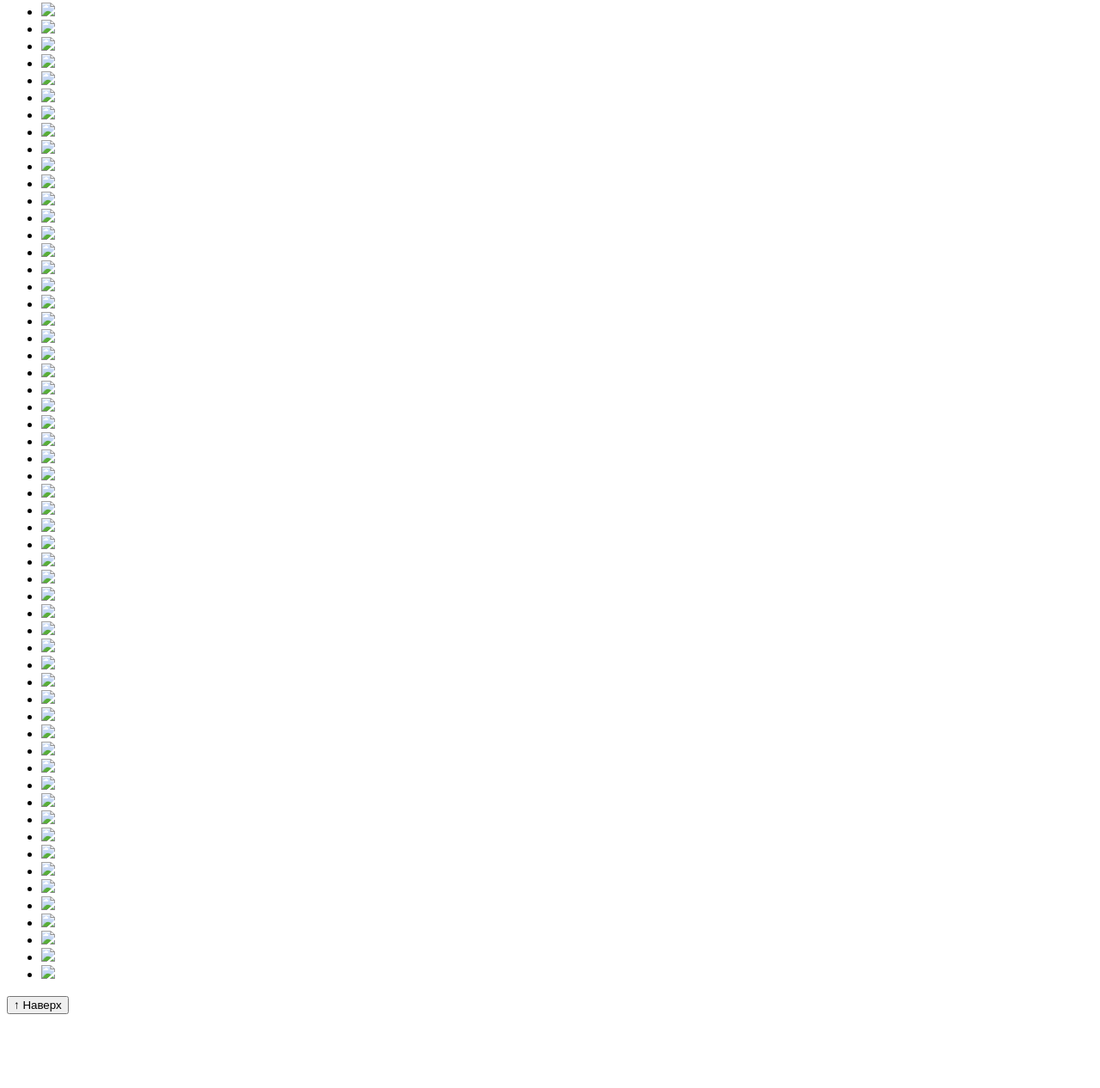
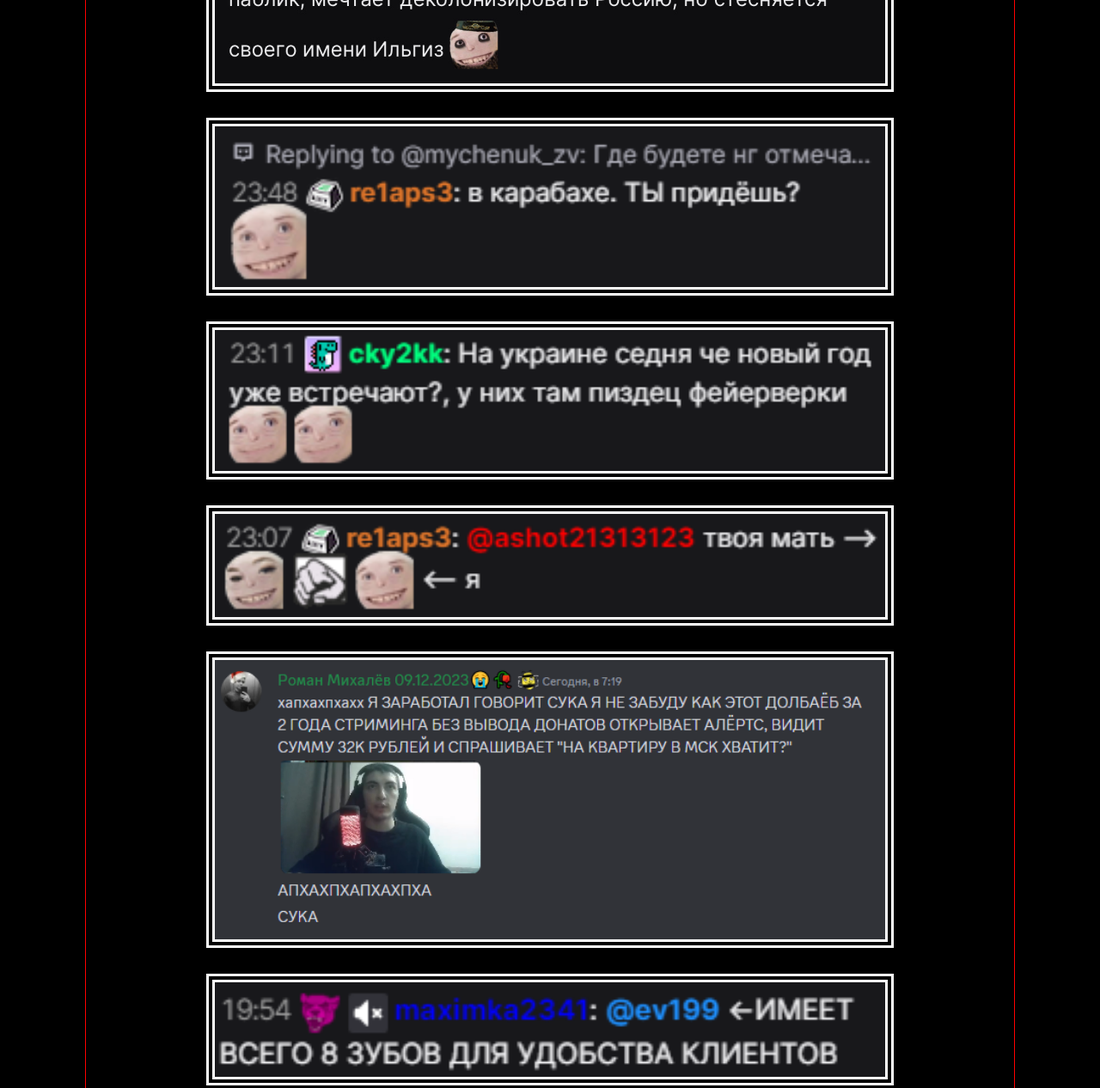
Before and after one commit to molodayamama/hetag-chat, a plain HTML site: page index.html in a window 1280 px wide. Shown: the part 1118-2384 px from the top of the page at 86% size. Before the commit the page ends 2306 px from the top, so only its background shows below. Drawn offline with Linux system fonts and the light colour scheme; the site is published under a folder, as on GitHub Pages, so addresses that start at the root find nothing.

Commit message:
Update index.html

```diff
--- a/index.html
+++ b/index.html
@@ -3,7 +3,7 @@
 
 <head>
     <meta utf="8">
-    <link href="/css/style.css" rel="stylesheet">
+    <link href="css/style.css" rel="stylesheet">
     <link
         href="https://fonts.googleapis.com/css2?family=Roboto:ital,wght@0,100;0,300;0,400;0,500;0,700;0,900;1,100;1,300;1,400;1,500;1,700;1,900&display=swap"
         rel="stylesheet">
@@ -21,63 +21,63 @@
             <li class="chat-img"><img src="img/1.png"></li>
             <li class="chat-img"><img src="img/2.png"></li>
             <li class="chat-img"><img src="img/3.png"></li>
-            <li class="chat-img"><img src="/img/4.png"></li>
-            <li class="chat-img"><img src="/img/5.png"></li>
-            <li class="chat-img"><img src="/img/6.png"></li>
-            <li class="chat-img"><img src="/img/7.png"></li>
-            <li class="chat-img"><img src="/img/8.png"></li>
-            <li class="chat-img"><img src="/img/9.png"></li>
-            <li class="chat-img"><img src="/img/10.png"></li>
-            <li class="chat-img"><img src="/img/11.png"></li>
-            <li class="chat-img"><img src="/img/12.png"></li>
-            <li class="chat-img"><img src="/img/13.png"></li>
-            <li class="chat-img"><img src="/img/14.png"></li>
-            <li class="chat-img"><img src="/img/15.png"></li>
-            <li class="chat-img"><img src="/img/16.png"></li>
-            <li class="chat-img"><img src="/img/17.png"></li>
-            <li class="chat-img"><img src="/img/18.png"></li>
-            <li class="chat-img"><img src="/img/19.png"></li>
-            <li class="chat-img"><img src="/img/20.png"></li>
-            <li class="chat-img"><img src="/img/21.png"></li>
-            <li class="chat-img"><img src="/img/22.png"></li>
-            <li class="chat-img"><img src="/img/23.png"></li>
-            <li class="chat-img"><img src="/img/24.png"></li>
-            <li class="chat-img"><img src="/img/25.png"></li>
-            <li class="chat-img"><img src="/img/26.png"></li>
-            <li class="chat-img"><img src="/img/27.png"></li>
-            <li class="chat-img"><img src="/img/28.png"></li>
-            <li class="chat-img"><img src="/img/29.png"></li>
-            <li class="chat-img"><img src="/img/30.png"></li>
-            <li class="chat-img"><img src="/img/31.png"></li>
-            <li class="chat-img"><img src="/img/32.png"></li>
-            <li class="chat-img"><img src="/img/33.png"></li>
-            <li class="chat-img"><img src="/img/34.png"></li>
-            <li class="chat-img"><img src="/img/35.png"></li>
-            <li class="chat-img"><img src="/img/36.png"></li>
-            <li class="chat-img"><img src="/img/37.png"></li>
-            <li class="chat-img"><img src="/img/38.png"></li>
-            <li class="chat-img"><img src="/img/39.png"></li>
-            <li class="chat-img"><img src="/img/40.png"></li>
-            <li class="chat-img"><img src="/img/41.png"></li>
-            <li class="chat-img"><img src="/img/42.png"></li>
-            <li class="chat-img"><img src="/img/43.png"></li>
-            <li class="chat-img"><img src="/img/44.png"></li>
-            <li class="chat-img"><img src="/img/45.png"></li>
-            <li class="chat-img"><img src="/img/46.png"></li>
-            <li class="chat-img"><img src="/img/47.png"></li>
-            <li class="chat-img"><img src="/img/48.png"></li>
-            <li class="chat-img"><img src="/img/49.png"></li>
-            <li class="chat-img"><img src="/img/50.png"></li>
-            <li class="chat-img"><img src="/img/51.png"></li>
-            <li class="chat-img"><img src="/img/52.png"></li>
-            <li class="chat-img"><img src="/img/53.png"></li>
-            <li class="chat-img"><img src="/img/54.png"></li>
-            <li class="chat-img"><img src="/img/55.png"></li>
-            <li class="chat-img"><img src="/img/56.png"></li>
-            <li class="chat-img"><img src="/img/57.png"></li>
-            <li class="chat-img"><img src="/img/58.png"></li>
-            <li class="chat-img"><img src="/img/59.png"></li>
-            <li class="chat-img"><img src="/img/60.png"></li>
+            <li class="chat-img"><img src="img/4.png"></li>
+            <li class="chat-img"><img src="img/5.png"></li>
+            <li class="chat-img"><img src="img/6.png"></li>
+            <li class="chat-img"><img src="img/7.png"></li>
+            <li class="chat-img"><img src="img/8.png"></li>
+            <li class="chat-img"><img src="img/9.png"></li>
+            <li class="chat-img"><img src="img/10.png"></li>
+            <li class="chat-img"><img src="img/11.png"></li>
+            <li class="chat-img"><img src="img/12.png"></li>
+            <li class="chat-img"><img src="img/13.png"></li>
+            <li class="chat-img"><img src="img/14.png"></li>
+            <li class="chat-img"><img src="img/15.png"></li>
+            <li class="chat-img"><img src="img/16.png"></li>
+            <li class="chat-img"><img src="img/17.png"></li>
+            <li class="chat-img"><img src="img/18.png"></li>
+            <li class="chat-img"><img src="img/19.png"></li>
+            <li class="chat-img"><img src="img/20.png"></li>
+            <li class="chat-img"><img src="img/21.png"></li>
+            <li class="chat-img"><img src="img/22.png"></li>
+            <li class="chat-img"><img src="img/23.png"></li>
+            <li class="chat-img"><img src="img/24.png"></li>
+            <li class="chat-img"><img src="img/25.png"></li>
+            <li class="chat-img"><img src="img/26.png"></li>
+            <li class="chat-img"><img src="img/27.png"></li>
+            <li class="chat-img"><img src="img/28.png"></li>
+            <li class="chat-img"><img src="img/29.png"></li>
+            <li class="chat-img"><img src="img/30.png"></li>
+            <li class="chat-img"><img src="img/31.png"></li>
+            <li class="chat-img"><img src="img/32.png"></li>
+            <li class="chat-img"><img src="img/33.png"></li>
+            <li class="chat-img"><img src="img/34.png"></li>
+            <li class="chat-img"><img src="img/35.png"></li>
+            <li class="chat-img"><img src="img/36.png"></li>
+            <li class="chat-img"><img src="img/37.png"></li>
+            <li class="chat-img"><img src="img/38.png"></li>
+            <li class="chat-img"><img src="img/39.png"></li>
+            <li class="chat-img"><img src="img/40.png"></li>
+            <li class="chat-img"><img src="img/41.png"></li>
+            <li class="chat-img"><img src="img/42.png"></li>
+            <li class="chat-img"><img src="img/43.png"></li>
+            <li class="chat-img"><img src="img/44.png"></li>
+            <li class="chat-img"><img src="img/45.png"></li>
+            <li class="chat-img"><img src="img/46.png"></li>
+            <li class="chat-img"><img src="img/47.png"></li>
+            <li class="chat-img"><img src="img/48.png"></li>
+            <li class="chat-img"><img src="img/49.png"></li>
+            <li class="chat-img"><img src="img/50.png"></li>
+            <li class="chat-img"><img src="img/51.png"></li>
+            <li class="chat-img"><img src="img/52.png"></li>
+            <li class="chat-img"><img src="img/53.png"></li>
+            <li class="chat-img"><img src="img/54.png"></li>
+            <li class="chat-img"><img src="img/55.png"></li>
+            <li class="chat-img"><img src="img/56.png"></li>
+            <li class="chat-img"><img src="img/57.png"></li>
+            <li class="chat-img"><img src="img/58.png"></li>
+            <li class="chat-img"><img src="img/59.png"></li>
+            <li class="chat-img"><img src="img/60.png"></li>
         </ul>
     </div>
     <button class="up-button" type="button">
```
